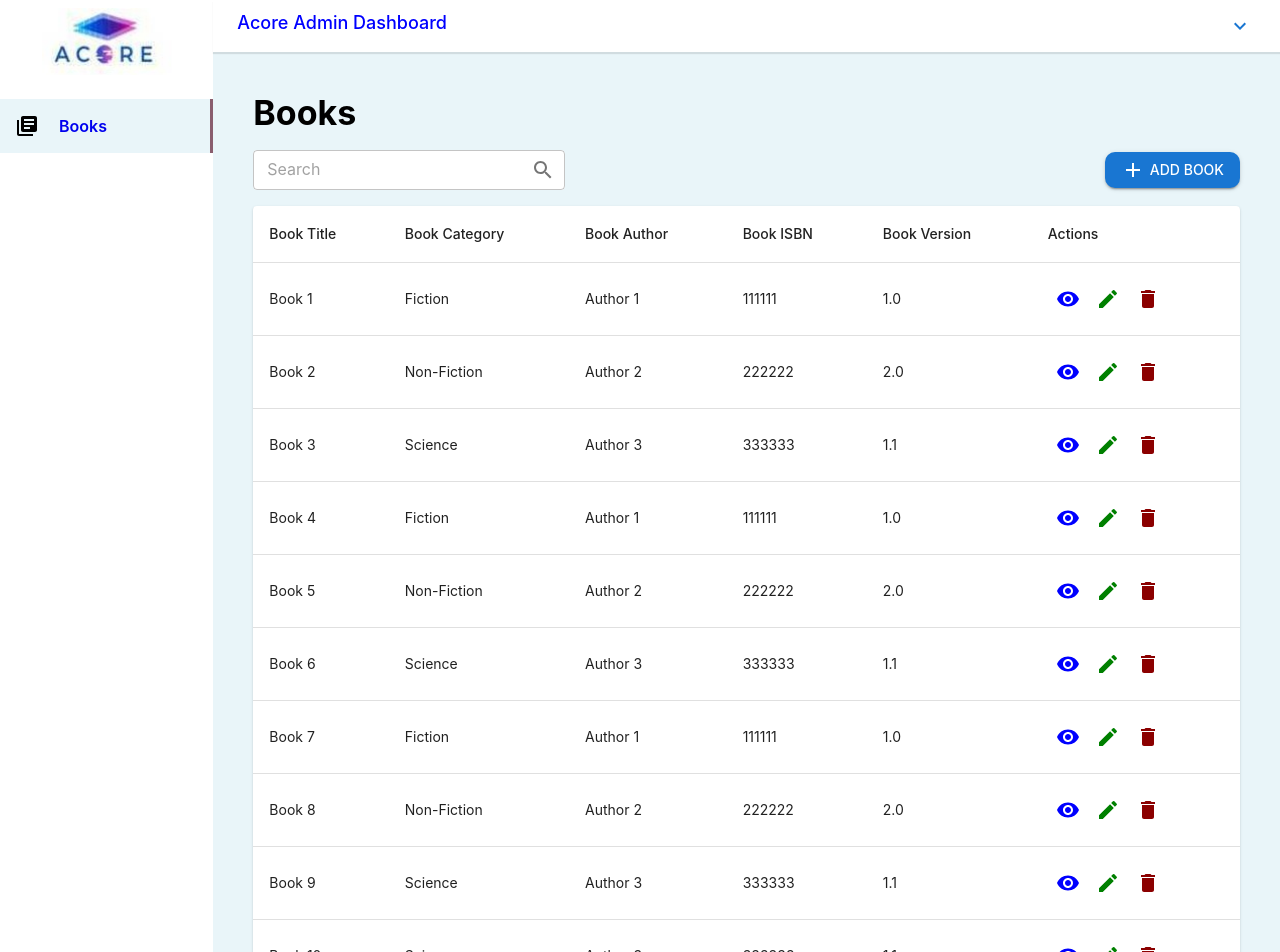
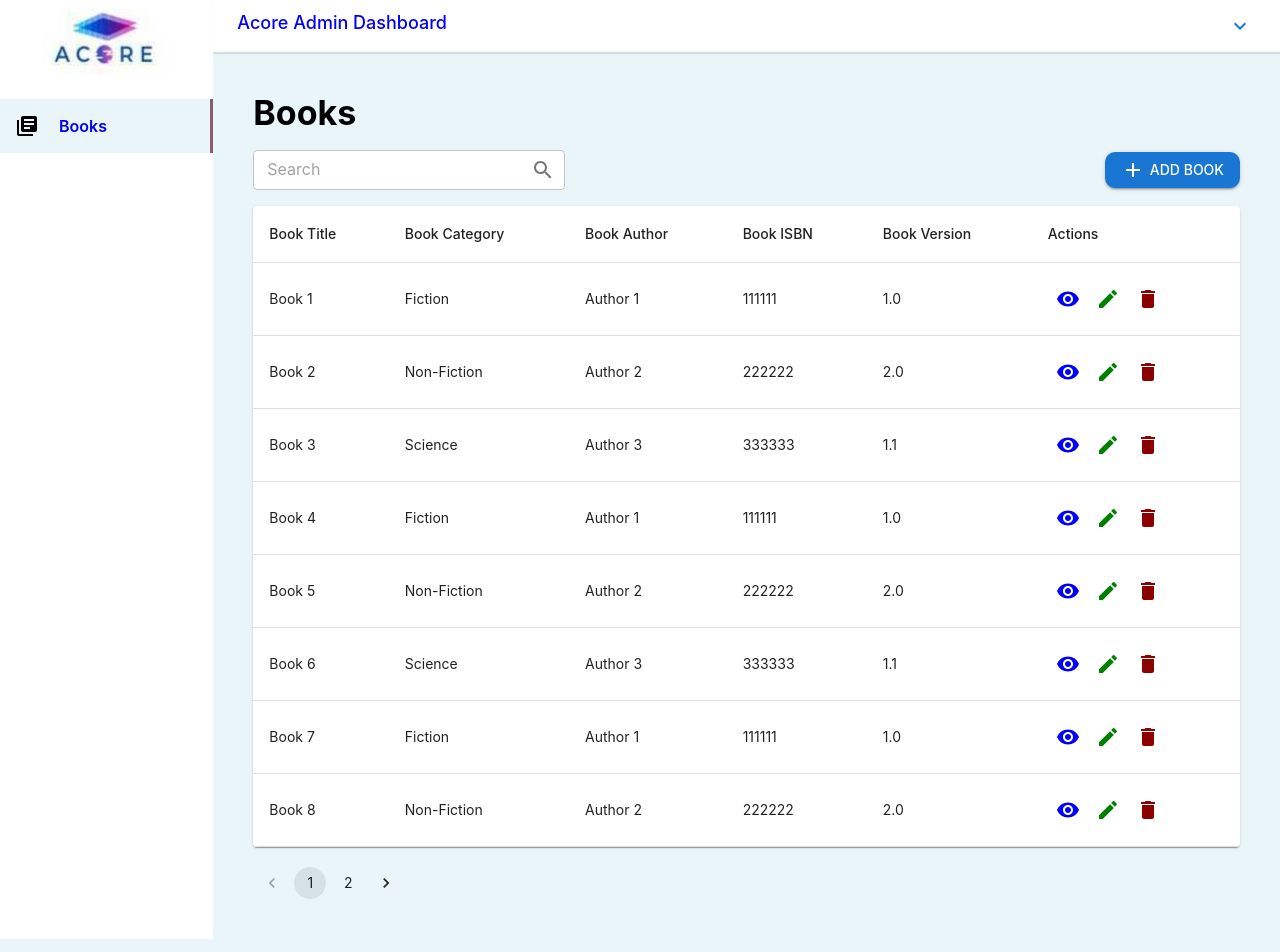
Before and after one commit to Alaa-Elghamry/Trianglez-BookStore-Task, a React (Vite) app: page / in a window 1280 px wide. Shown: the top 952 px of the page. Built offline with nearby package versions, Linux system fonts and the light colour scheme; sample sign-in values are in the browser's storage.

Commit message:
chore: Update pagination control to display 8 books per page

```diff
--- a/src/components/BooksTable/PaginationControl.jsx
+++ b/src/components/BooksTable/PaginationControl.jsx
@@ -3,11 +3,14 @@
 import { Pagination } from "@mui/material";
 
 function PaginationControl({ count, page, onPageChange }) {
+  const handleChange = (event, value) => {
+    onPageChange(value);
+  };
   return (
     <Pagination
       count={count}
       page={page}
-      onChange={() => onPageChange(page)}
+      onChange={handleChange}
       style={{ marginTop: "20px" }}
     />
   );
--- a/src/hooks/useBooks.js
+++ b/src/hooks/useBooks.js
@@ -84,7 +84,7 @@
       version: "1.1",
     },
   ]);
-  const booksPerPage = 10;
+  const booksPerPage = 8;
 
   useEffect(() => {
     // fetch books from an API or perform other side effects here
```
Also changed, not shown: src/components/common/Footer/Footer.jsx (deleted, +0 -14 lines), src/components/common/Footer/styles.module.css (deleted, +0 -9 lines).
